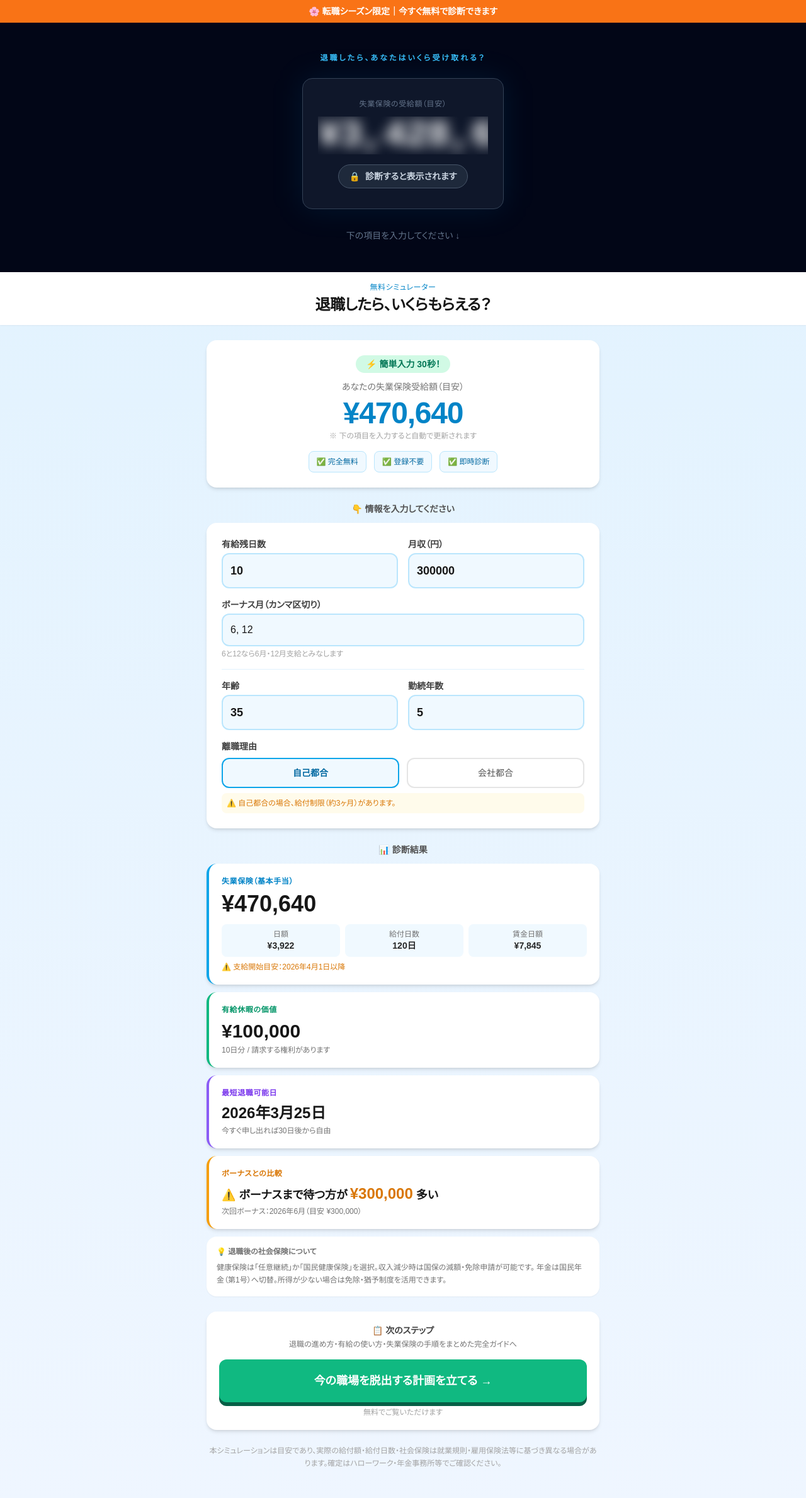
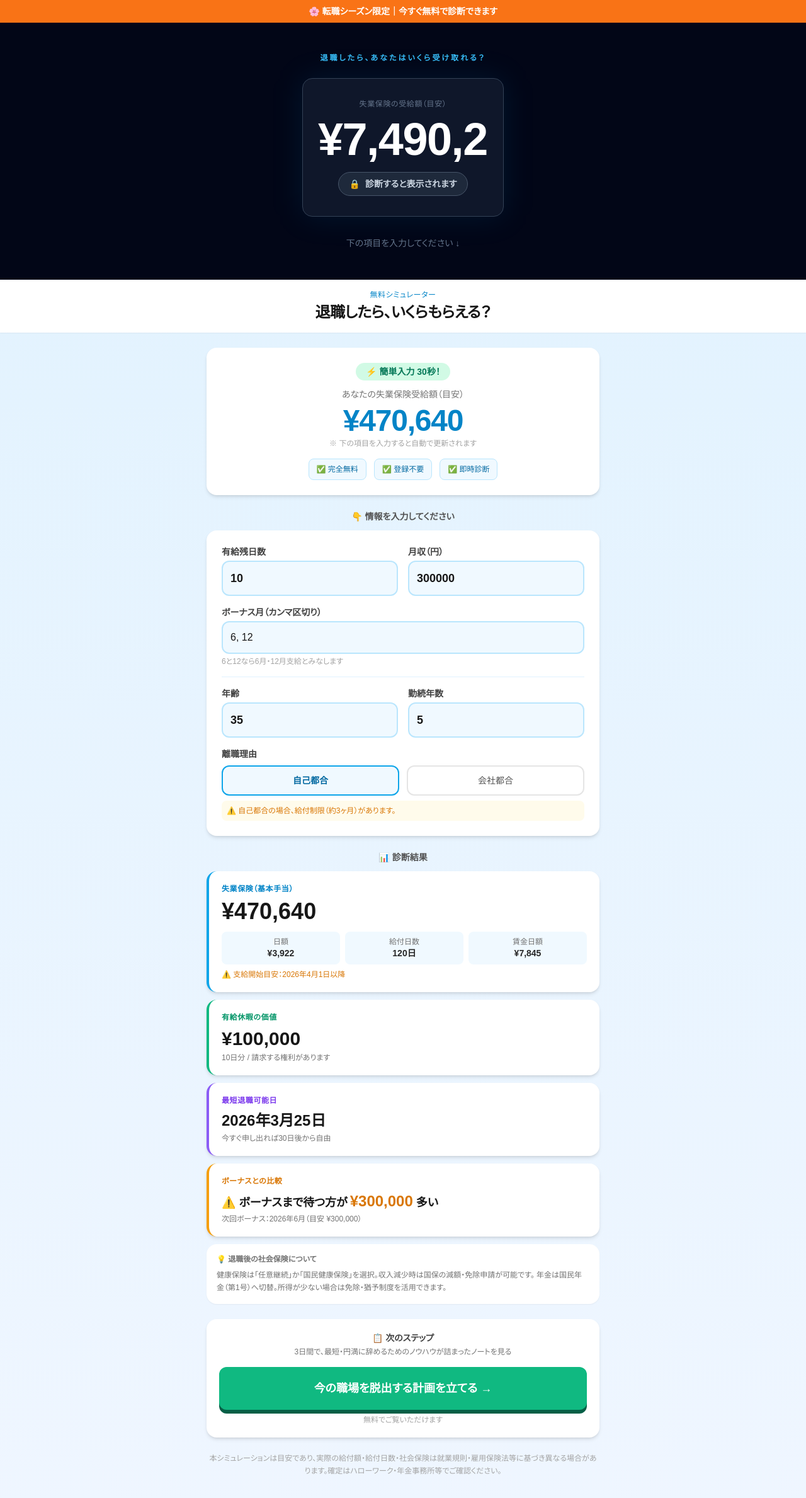
Before and after one commit to ksite24-blip/retirement-simulator, a Next.js app: page / in a window 1280 px wide. Shown: the top 2378 px of the page at 63% size. Built offline with nearby package versions, Linux system fonts and the light colour scheme; no server answers.

Commit message:
スロット数字を大きく・ゴシック体に、CTAテキストを正確な内容に修正

```diff
--- a/src/app/page.tsx
+++ b/src/app/page.tsx
@@ -227,11 +227,11 @@ export default function TaishokuSimulatorPage() {
             {/* 固定幅でガタつきゼロ */}
             <div className="overflow-hidden">
               <p
-                className="text-5xl font-black text-white sm:text-6xl"
+                className="text-6xl font-black text-white sm:text-7xl"
                 style={{
-                  fontFamily: "ui-monospace, monospace",
+                  fontFamily: "'Noto Sans JP', 'Hiragino Kaku Gothic ProN', 'Yu Gothic', sans-serif",
+                  fontWeight: 900,
                   letterSpacing: "-0.02em",
-                  filter: "blur(10px)",
                   userSelect: "none",
                 }}
               >
@@ -475,7 +475,7 @@ export default function TaishokuSimulatorPage() {
         {/* CTA */}
         <div className="mb-6 rounded-2xl bg-white p-5 shadow-md text-center">
           <p className="text-sm font-bold text-neutral-700 mb-1">📋 次のステップ</p>
-          <p className="text-xs text-neutral-500 mb-4">退職の進め方・有給の使い方・失業保険の手順をまとめた完全ガイドへ</p>
+          <p className="text-xs text-neutral-500 mb-4">3日間で、最短・円満に辞めるためのノウハウが詰まったノートを見る</p>
           <Link
             href="/guide"
             className="flex w-full items-center justify-center gap-2 rounded-xl bg-emerald-500 px-6 py-5 text-lg font-black text-white shadow-[0_6px_0_#065f46] transition-all active:translate-y-1 active:shadow-[0_2px_0_#065f46] hover:bg-emerald-400"
```
